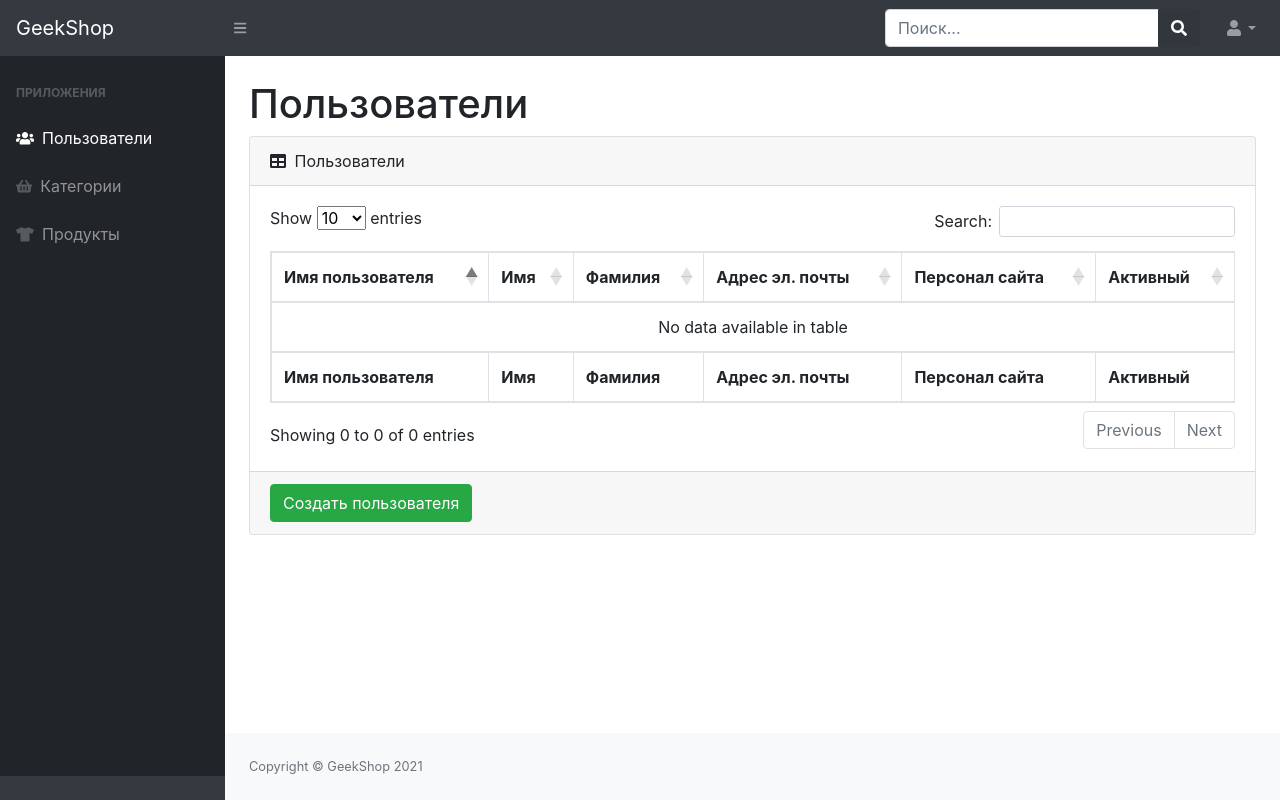
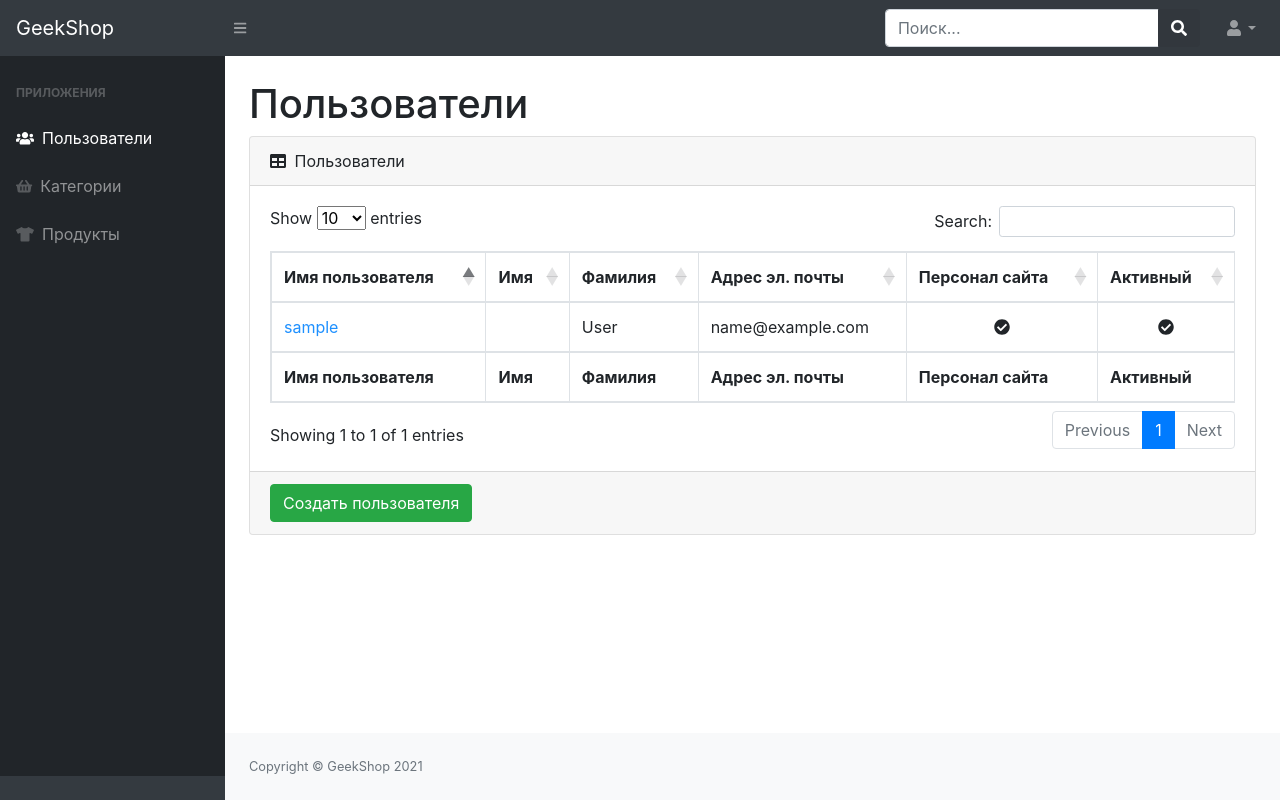
Before and after one commit to t-rexamarin/geekbrains-django, a Django app: page /adminapp/users/ in a window 1280 px wide. Run offline with Django 3.2, Linux system fonts and the light colour scheme; tables that the repository leaves empty hold one stand-in row (values such as "Sample post"); some libraries are stand-ins or nearby versions.

Commit message:
users read controller

```diff
--- a/geekshop/adminapp/templates/adminapp/admin-users-read.html
+++ b/geekshop/adminapp/templates/adminapp/admin-users-read.html
@@ -40,8 +40,20 @@
                                         <td>{{ user.firs_tname }}</td>
                                         <td>{{ user.last_name }}</td>
                                         <td>{{ user.email }}</td>
-                                        <td class="text-center"><i class="fas fa-times-circle"></i></td>
-                                        <td class="text-center"><i class="fas fa-times-circle"></i></td>
+                                        <td class="text-center">
+                                            {% if user.is_staff %}
+                                                <i class="fas fa-check-circle"></i>
+                                            {% else %}
+                                                <i class="fas fa-times-circle"></i>
+                                            {% endif %}
+                                        </td>
+                                        <td class="text-center">
+                                            {% if user.is_active %}
+                                                <i class="fas fa-check-circle"></i>
+                                            {% else %}
+                                                <i class="fas fa-times-circle"></i>
+                                            {% endif %}
+                                        </td>
                                     </tr>
                                 {% endfor %}
                                 </tbody>
--- a/geekshop/adminapp/views.py
+++ b/geekshop/adminapp/views.py
@@ -13,7 +13,7 @@ def admin_users(request):
     context = {
         'users': User.objects.all()
     }
-    return render(request, 'adminapp/admin-users-read.html')
+    return render(request, 'adminapp/admin-users-read.html', context)
 
 
 def admin_users_create(request):
```
